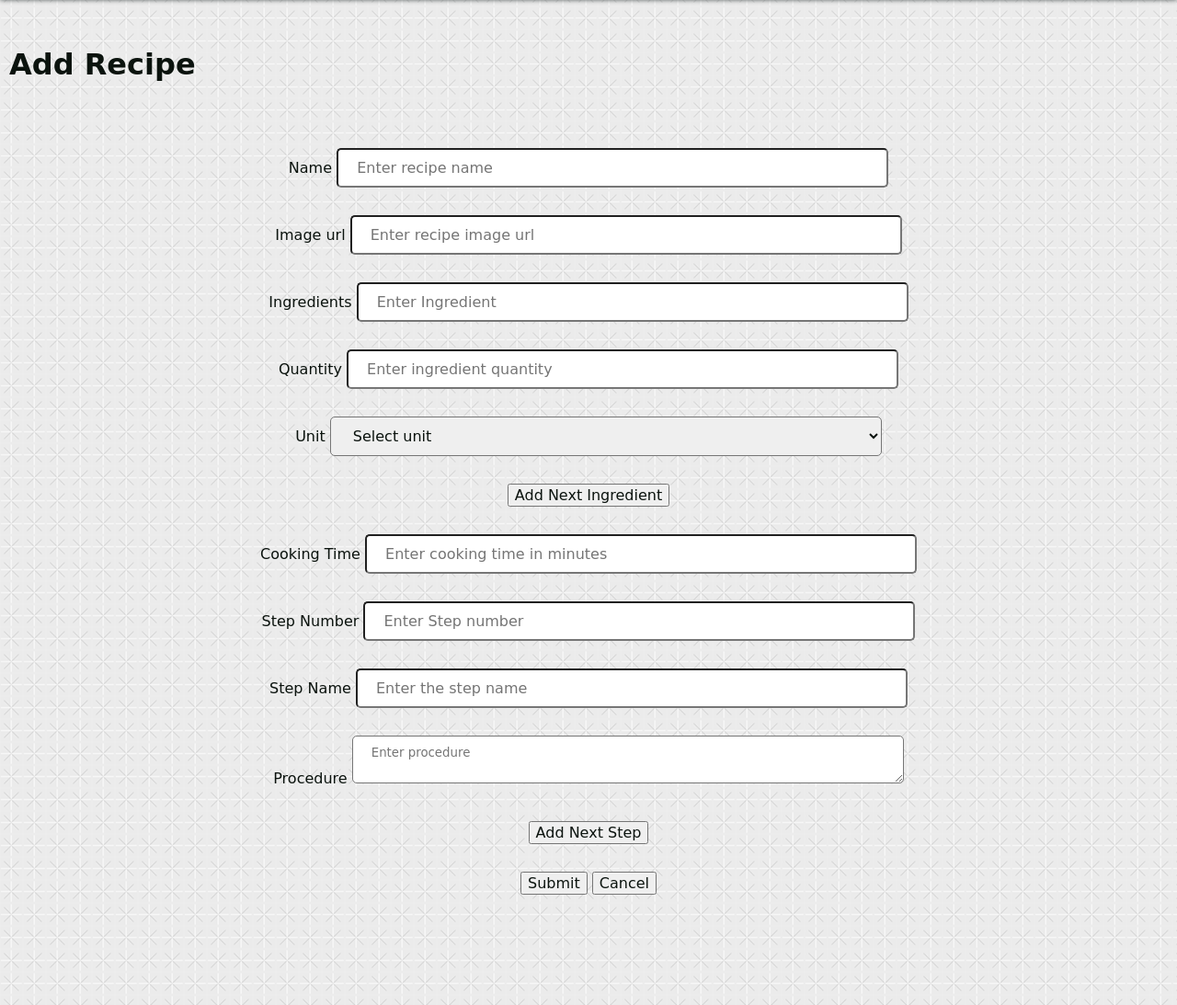
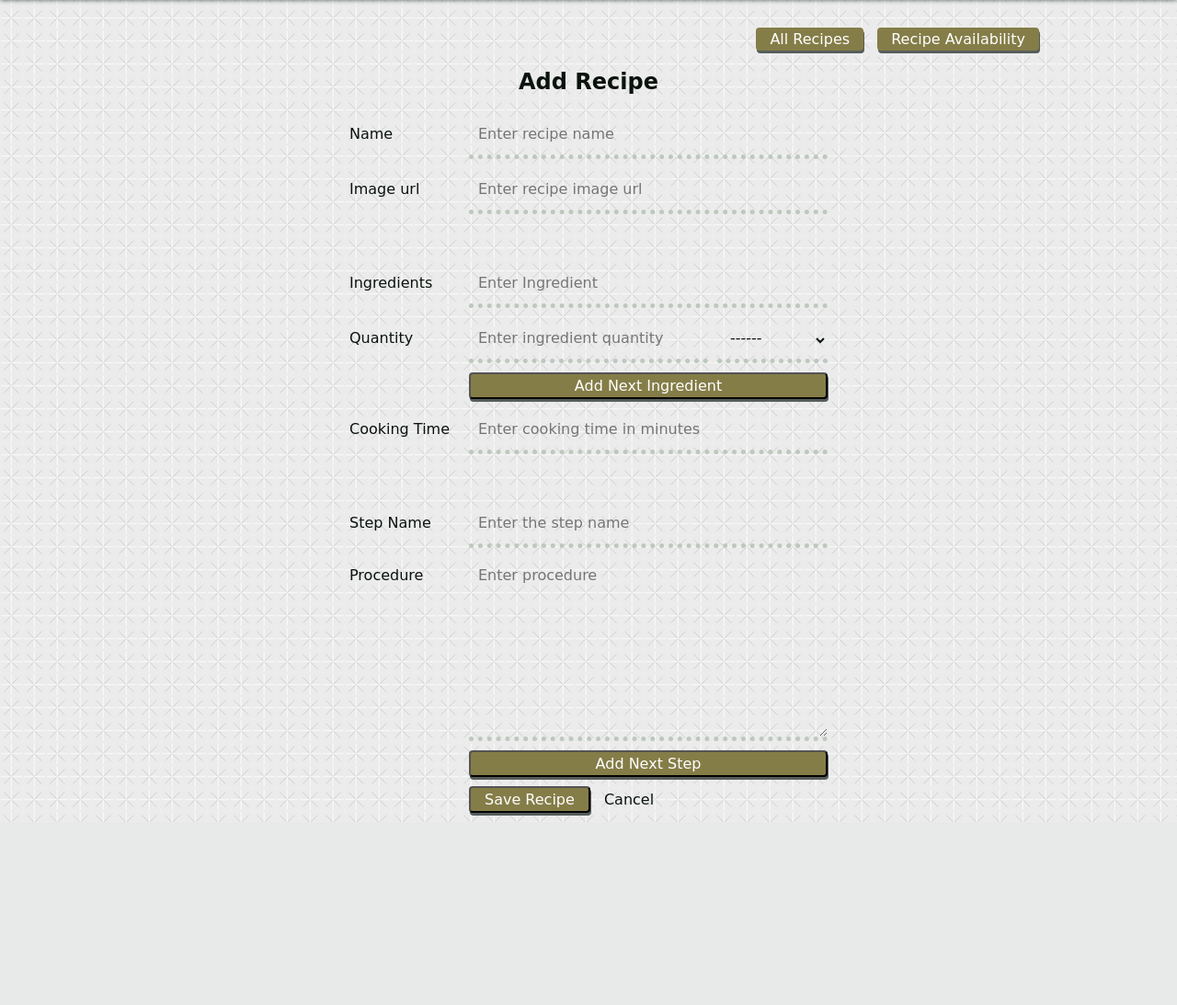
Before and after one commit to ranjanigopi/recipe-manager, a Django app: page /recipe/add in a window 1280 px wide. Shown: the part 93-1186 px from the top of the page at 92% size. After the commit the page ends 986 px from the top, so only its background shows below. Run offline with Django 3.2, Linux system fonts and the light colour scheme; data comes from the database, SQL or seed files in the repository; both versions use the stored data as it was after the commit.

Commit message:
style all recipe pages

```diff
--- /dev/null
+++ b/recipemanager/static/recipemanager/add-recipe.css
@@ -0,0 +1,14 @@
+.recipe-form {
+    display: grid;
+    max-width: 520px;
+    margin: auto;
+    grid-template-columns: 120px 1fr;
+    align-items: baseline;
+    grid-gap: 10px;
+}
+
+.quantity {
+    display: grid;
+    grid-gap: 10px;
+    grid-template-columns: 1fr 120px;
+}
--- a/recipemanager/static/recipemanager/baseline.css
+++ b/recipemanager/static/recipemanager/baseline.css
@@ -28,12 +28,34 @@ h2 {
 
 input,
 select,
-button {
+button,
+textarea {
     font-size: inherit;
+}
+
+select,
+input,
+textarea {
+    width: 100%;
+    background: none;
+    border: none;
+    border-bottom: 5px dotted #BDC8BE;
+    padding: 10px;
+    height: 50px;
+}
+
+textarea {
+    height: 200px;
 }
 
 input:focus,
 select:focus,
-button:focus {
+button:focus,
+textarea:focus {
     outline: none;
 }
+
+ul {
+    list-style: none;
+    padding: 0;
+}
--- a/recipemanager/static/recipemanager/index.css
+++ b/recipemanager/static/recipemanager/index.css
@@ -5,7 +5,7 @@
 .container {
     display: flex;
     flex-wrap: wrap;
-    justify-content: space-around;
+    justify-content: center;
 }
 
 .a-link {
--- a/recipemanager/static/recipemanager/layout.css
+++ b/recipemanager/static/recipemanager/layout.css
@@ -38,20 +38,20 @@
 
 .body {
     padding: 10px;
+    max-width: 1000px;
+    margin: auto;
 }
 
-.actions {
+.page-actions {
     text-align: right;
     margin-bottom: 20px;
 }
 
-.form-actions .action + .action,
-.actions .action + .action {
+.action + .action {
     margin-left: 10px;
 }
 
-.form-actions .action-button,
-.actions .action-button {
+.action.action-button {
     display: inline-block;
     background-color: #857D48;
     border-radius: 4px;
--- a/recipemanager/static/recipemanager/recipe.css
+++ b/recipemanager/static/recipemanager/recipe.css
@@ -1,42 +1,24 @@
-.recipe-form {
-    padding: 50px;
-    text-align: center;
-}
-
-.row {
-    margin-bottom: 30px;
-}
-
-.text {
-    line-height: 2em;
-    width: 300px;
-}
-
-.input {
-    width: 600px;
-    padding: 10px 20px;
-    border-radius: 5px;
-}
-
-button {
-    margin-bottom: 30px;
-}
-
-
-.recipe-container {
+.recipes {
     display: flex;
-    justify-content: space-around;
+    flex-wrap: wrap;
+    justify-content: center;
 }
 
 .recipe {
-    /*border: 1px solid black;*/
-    border-radius: 15px;
+    height: 200px;
+    width: 200px;
+    display: flex;
+    flex-direction: column;
     text-align: center;
-    padding: 10px;
-
+    border-radius: 10px;
+    box-shadow: 0 2px 3px 0 #565D5C;
+    overflow: hidden;
+    margin: 20px;
+    background-color: #FFFFFF;
 }
 
 .recipe-image {
-    width: 300px;
-    height: 300px;
+    flex-basis: calc(100% - 1.5em);
+    background-size: cover;
+    background-position: center center;
 }
--- a/recipemanager/static/recipemanager/recipe.js
+++ b/recipemanager/static/recipemanager/recipe.js
@@ -15,7 +15,7 @@ function renderIngredients() {
     ingredients.innerHTML = '';
     ingredientList.forEach(ing => {
         const unit = units.options[ing.unit].text;
-        ingredients.innerHTML += `<li>${ing.ingredient} - ${ing.quantity} ${unit}</li>`;
+        ingredients.innerHTML += `<li><b>${ing.ingredient}</b> - ${ing.quantity} ${unit}</li>`;
     })
 }
 
@@ -34,6 +34,7 @@ function addIngredient() {
     ingredient.value = null;
     quantity.value = null;
     units.value = null;
+    ingredient.focus();
 
     renderIngredients();
 }
@@ -41,7 +42,7 @@ function addIngredient() {
 function renderSteps() {
     steps.innerHTML = '';
     stepList.forEach(step => {
-        steps.innerHTML += `<li>${step.stepNumber} - ${step.stepName} - ${step.stepProcedure}</li>`;
+        steps.innerHTML += `<li><b>${step.stepNumber}. ${step.stepName}</b> - ${step.stepProcedure}</li>`;
     })
 }
 
@@ -55,18 +56,17 @@ function newStep(stepNumber, stepName, stepProcedure) {
 
 
 function addStep() {
-    const step = newStep(stepNumber.value, stepName.value, stepProcedure.value)
+    const step = newStep(stepList.length + 1, stepName.value, stepProcedure.value)
     stepList.push(step)
 
-    stepNumber.value = null;
     stepName.value = null;
     stepProcedure.value = null;
-    stepNumber.focus();
+    stepName.focus();
     renderSteps()
 }
 
 function redirectToAllRecipes() {
-    window.location.href = '/recipe/all';
+    window.location.href = '/recipe';
 }
 
 function saveRecipe() {
@@ -86,7 +86,3 @@ function saveRecipe() {
             }
         })
 }
-
-function cancelRecipe() {
-    redirectToAllRecipes();
-}
--- a/recipemanager/templates/recipemanager/add_recipe.html
+++ b/recipemanager/templates/recipemanager/add_recipe.html
@@ -1,60 +1,55 @@
 {% extends "recipemanager/layout.html" %} {% load static %}
 {% block body %}
-    <link href="{% static 'recipemanager/recipe.css' %}" rel="stylesheet">
-    <h1>
+    <link href="{% static 'recipemanager/add-recipe.css' %}" rel="stylesheet">
+    <div class="page-actions">
+        <a href="{% url 'recipe' %}" class="action action-button">All Recipes</a>
+        <a href="{% url 'available-recipe' %}" class="action action-button">Recipe Availability</a>
+    </div>
+    <h2>
         Add Recipe
-    </h1>
+    </h2>
 
     <div class="recipe-form">
+        <div class="label">Name</div>
+        <input type="text" class="input" id="recipe-name" placeholder="Enter recipe name">
 
-        <div class="row">
-            <label class="text">Name</label>
-            <input type="text" class="input" id="recipe-name" placeholder="Enter recipe name">
-        </div>
-        <div class="row">
-            <label class="text">Image url</label>
-            <input type="text" class="input" id="image" placeholder="Enter recipe image url">
-        </div>
-        <ul id="ingredients-list">
+        <div class="label">Image url</div>
+        <input type="text" class="input" id="image" placeholder="Enter recipe image url">
 
-        </ul>
-        <div class="row">
-            <label class="text">Ingredients</label>
-            <input type="text" class="input" id="ingredient" placeholder="Enter Ingredient">
-        </div>
-        <div class="row">
-            <label class="text">Quantity</label>
+        <div class="filler"></div>
+        <ul id="ingredients-list"></ul>
+
+        <div class="label">Ingredients</div>
+        <input type="text" class="input" id="ingredient" placeholder="Enter Ingredient">
+
+        <div class="label">Quantity</div>
+        <div class="quantity">
             <input type="text" class="input" id="quantity" placeholder="Enter ingredient quantity">
-        </div>
-        <div class="row">
-            <label class="text">Unit</label>
             {% include "recipemanager/units.html" %}
         </div>
-        <button class="btn btn-outline-primary add-ingredient" onclick="addIngredient()">Add Next Ingredient
-        </button>
-        <div class="row">
-            <label class="text"> Cooking Time</label>
-            <input type="number" class="input" id="cooking-time" placeholder="Enter cooking time in minutes">
-        </div>
-        <ul id="steps">
 
-        </ul>
-        <div class="row">
-            <label class="text"> Step Number</label>
-            <input type="number" class="input" id="step-no" placeholder="Enter Step number">
-        </div>
-        <div class="row">
-            <label class="text"> Step Name</label>
-            <input type="text" class="input" id="step-name" placeholder="Enter the step name">
-        </div>
-        <div class="row">
-            <label class="text">Procedure</label>
-            <textarea class="input" id="step-procedure" placeholder="Enter procedure"></textarea>
-        </div>
-        <button class="btn btn-outline-primary add-step" onclick="addStep()">Add Next Step</button>
-        <div class="row">
-            <button class="btn btn-outline-primary" onclick="saveRecipe()">Submit</button>
-            <button class="btn btn-link" onclick="cancelRecipe()">Cancel</button>
+        <div class="filler"></div>
+        <button class="action action-button add-ingredient" onclick="addIngredient()">Add Next Ingredient</button>
+
+        <div class="label">Cooking Time</div>
+        <input type="number" class="input" id="cooking-time" placeholder="Enter cooking time in minutes">
+
+        <div class="filler"></div>
+        <ul id="steps"></ul>
+
+        <div class="label">Step Name</div>
+        <input type="text" class="input" id="step-name" placeholder="Enter the step name">
+
+        <div class="label">Procedure</div>
+        <textarea class="input" id="step-procedure" placeholder="Enter procedure"></textarea>
+
+        <div class="filler"></div>
+        <button class="action action-button add-step" onclick="addStep()">Add Next Step</button>
+
+        <div class="filler"></div>
+        <div class="form-actions">
+            <button class="action action-button" onclick="saveRecipe()">Save Recipe</button>
+            <a href="{% url 'recipe' %}" class="action action-link">Cancel</a>
         </div>
     </div>
     <script src="{% static "recipemanager/recipe.js" %}"></script>
--- a/recipemanager/templates/recipemanager/pantry.html
+++ b/recipemanager/templates/recipemanager/pantry.html
@@ -1,7 +1,7 @@
 {% extends "recipemanager/layout.html" %} {% load static %}
 {% block body %}
     <link href="{% static 'recipemanager/pantry.css' %}" rel="stylesheet">
-    <div class="actions">
+    <div class="page-actions">
         <a class="action action-button" href="{% url 'add-pantry-item' %}">Add Item</a>
     </div>
     <h2>Pantry</h2>
--- a/recipemanager/templates/recipemanager/units.html
+++ b/recipemanager/templates/recipemanager/units.html
@@ -1,5 +1,5 @@
 <select id="unit" name="unit" class="input" required>
-    <option disabled selected>Select unit</option>
+    <option disabled selected>------</option>
     {% for u in units %}
         <option value="{{ u.id }}">{{ u.unit }}</option>
     {% endfor %}
--- a/recipemanager/urls.py
+++ b/recipemanager/urls.py
@@ -13,8 +13,7 @@ urlpatterns = [
     path('shopping-list/add/<int:recipe_id>', views.add_shoppinglist, name="add-shopping-list"),
 
     # recipe page options
-    path('recipe', views.recipe_menu, name="recipe"),
-    path('recipe/all', views.all_recipe, name="all-recipe"),
+    path('recipe', views.all_recipe, name="recipe"),
     path('recipe/availability', views.available_recipe, name="available-recipe"),
     path('recipe/add', views.add_recipe, name="add-recipe"),
     path('recipe/save', views.save_recipe, name="save-recipe"),
--- a/recipemanager/views.py
+++ b/recipemanager/views.py
@@ -14,10 +14,6 @@ import json
 
 def index(request):
     return render(request, "recipemanager/index.html")
-
-
-def recipe_menu(request):
-    return render(request, "recipemanager/recipe.html")
 
 
 def add_shoppinglist(request, recipe_id):
@@ -61,7 +57,7 @@ def view_pantry(request):
 def view_recipe(request, id):
     recipe = Recipe.objects.get(id=id)
     ingredients = Ingredient.objects.filter(recipe=id)
-    steps = Step.objects.filter(recipe=id)
+    steps = Step.objects.filter(recipe=id).order_by('order')
     unavailable = request.GET.get("unavailable") == "true"
     return render(request, "recipemanager/recipe-view.html", {
         "recipe": recipe,
@@ -102,7 +98,7 @@ def done_recipe(request, id):
         if p.quantity < 0:
             p.quantity = 0
         p.save()
-    return HttpResponseRedirect(reverse("all-recipe"))
+    return HttpResponseRedirect(reverse("recipe"))
 
 
 def ingredient_in_pantry(ingredient):
```
Also changed, not shown: recipemanager/static/recipemanager/add_pantry_item.css (+0 -10 lines), recipemanager/static/recipemanager/recipe-view.css (added, +66 -0 lines), recipemanager/static/recipemanager/view-recipe.css (deleted, +0 -67 lines), recipemanager/templates/recipemanager/all_recipe.html (+13 -12 lines), recipemanager/templates/recipemanager/recipe-view.html (+19 -20 lines), recipemanager/templates/recipemanager/recipe.html (deleted, +0 -9 lines), recipemanager/templates/recipemanager/recipe_availability.html (+20 -17 lines), db.sqlite3.
